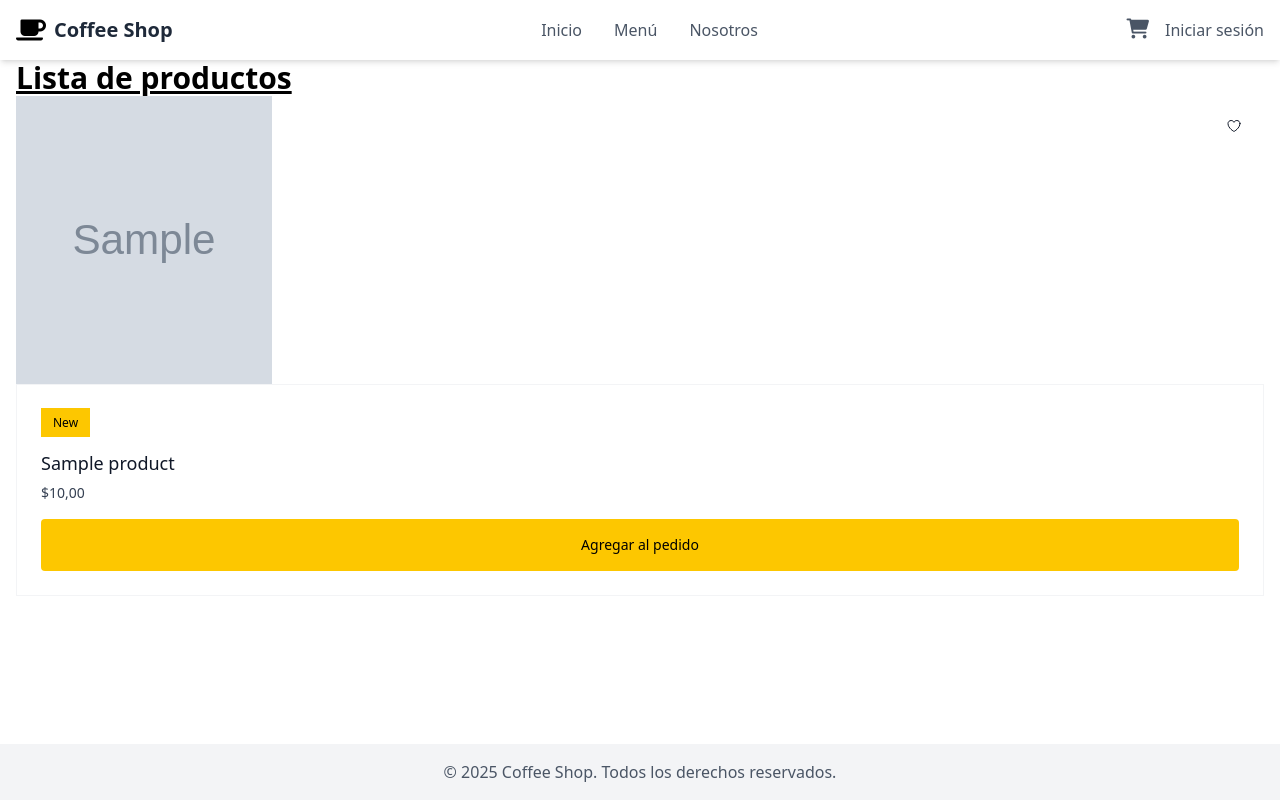
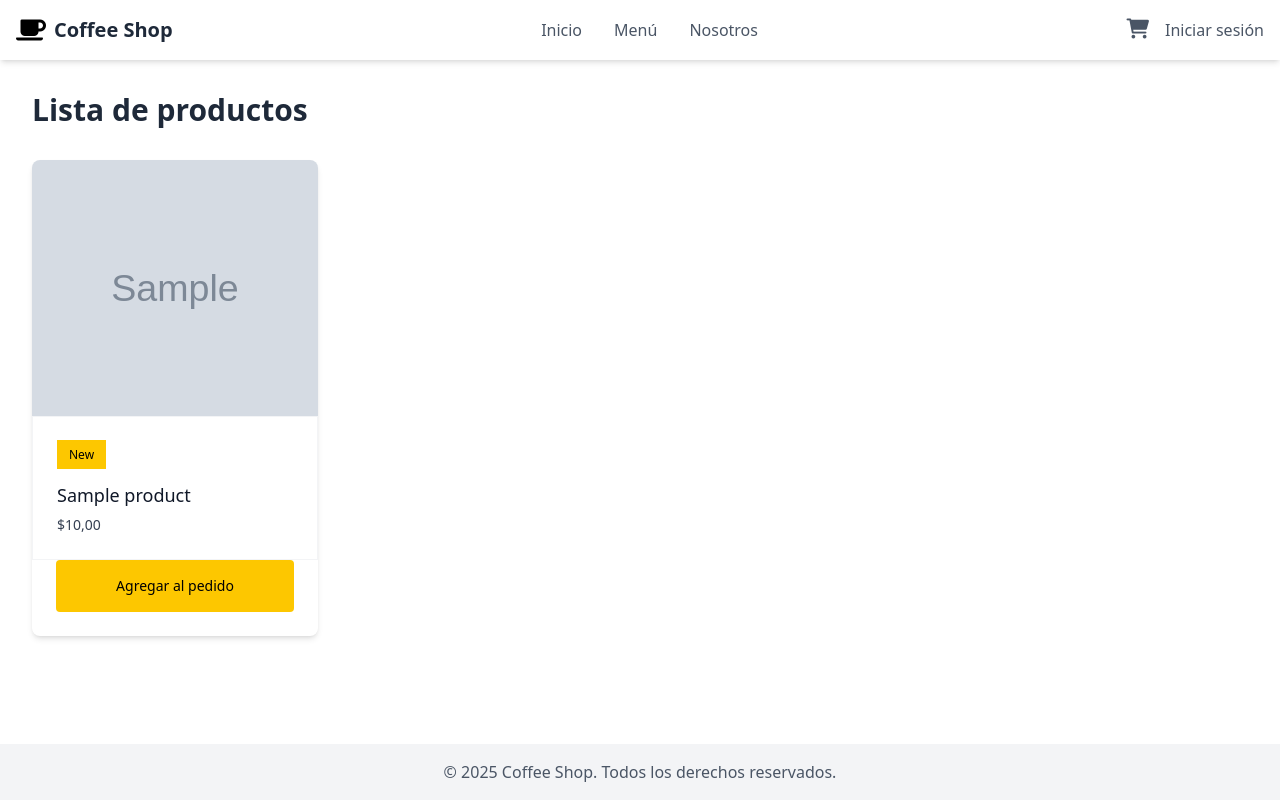
Before and after one commit to BrayanR14/coffee, a Django app: page /productos/ in a window 1280 px wide. Run offline with Django 4.2, Linux system fonts and the light colour scheme; tables that the repository leaves empty hold one stand-in row (values such as "Sample post"); grey boxes marked "Sample" are stand-in pictures; some libraries are stand-ins or nearby versions.

Commit message:
Add product image, update form actions, and enhance product listing layout
- Added a new product image (capuc.jpg).
- Updated the form action in add_product.html to redirect to 'list_product'.
- Changed image source from product.image.url to product.photo.url in detail_product.html.
- Refactored list_product.html to improve layout and presentation of product items, including a new grid structure and enhanced button styles.
- Updated login.html for better user experience with a centered form and registration link.

```diff
--- a/products/templates/products/add_product.html
+++ b/products/templates/products/add_product.html
@@ -1,5 +1,5 @@
 un form
-<form method="post" action="{% url 'add_product' %}">
+<form method="post" action="{% url 'list_product' %}">
     {% csrf_token %}
     {{ form.as_p }}
     <button type="submit">Guardar</button>
--- a/products/templates/products/list_product.html
+++ b/products/templates/products/list_product.html
@@ -1,60 +1,42 @@
 {% extends "base.html" %}
 
 {% block content %}
-
-<h1 class="text-3xl font-bold underline">
+<div class="container mx-auto px-4 py-8">
+    <h1 class="text-3xl font-bold text-gray-800 mb-8">
         Lista de productos
     </h1>
-<ul>
+
+    <div class="grid grid-cols-1 sm:grid-cols-2 md:grid-cols-3 lg:grid-cols-4 gap-6">
         {% for product in products %}
-
-    <a href="#" class="group relative block overflow-hidden">
-        <button
-          class="absolute end-4 top-4 z-10 rounded-full bg-white p-1.5 text-gray-900 transition hover:text-gray-900/75"
-        >
-          <span class="sr-only">Wishlist</span>
-
-          <svg
-            xmlns="http://www.w3.org/2000/svg"
-            fill="none"
-            viewBox="0 0 24 24"
-            stroke-width="1.5"
-            stroke="currentColor"
-            class="size-4"
-          >
-            <path
-              stroke-linecap="round"
-              stroke-linejoin="round"
-              d="M21 8.25c0-2.485-2.099-4.5-4.688-4.5-1.935 0-3.597 1.126-4.312 2.733-.715-1.607-2.377-2.733-4.313-2.733C5.1 3.75 3 5.765 3 8.25c0 7.22 9 12 9 12s9-4.78 9-12z"
-            />
-          </svg>
-        </button>
+        <div class="group relative block overflow-hidden rounded-lg shadow-md hover:shadow-xl transition-shadow duration-300">
+            <a href="{% url 'detail_product' product.pk %}" class="block">
                 {% if product.photo %}
                 <img
                     src="{{ product.photo.url }}"
                     alt="{{ product.name }}"
-          class="h-64 w-64 object-cover transition duration-500 group-hover:scale-105 sm:h-72"
+                    class="h-64 w-full object-cover transition duration-500 group-hover:scale-105"
                 />
                 {% endif %}
                 <div class="relative border border-gray-100 bg-white p-6">
-          <span class="bg-yellow-400 px-3 py-1.5 text-xs font-medium whitespace-nowrap"> New </span>
+                    <span class="bg-yellow-400 px-3 py-1.5 text-xs font-medium whitespace-nowrap">New</span>
 
                     <h3 class="mt-4 text-lg font-medium text-gray-900">{{ product.name }}</h3>
 
                     <p class="mt-1.5 text-sm text-gray-700">${{ product.price }}</p>
+                </div>
+            </a>
 
-          <form action="{% url "add_product" %}" method="post" class="mt-4">
+            <form action="{% url 'add_product' %}" method="post" class="p-6 pt-0">
                 {% csrf_token %}
                 <input type="hidden" name="product" value="{{ product.id }}">
                 <button
-              class="block w-full rounded-sm bg-yellow-400 p-4 text-sm font-medium transition hover:scale-105"
+                    class="block w-full rounded-sm bg-yellow-400 p-4 text-sm font-medium transition hover:scale-105 hover:bg-yellow-500"
                 >
                     Agregar al pedido
                 </button>
             </form>
         </div>
-      </a>
         {% endfor %}
-</ul>
-
+    </div>
+</div>
 {% endblock content %}
```
Also changed, not shown: products/templates/products/detail_product.html (+1 -10 lines), users/templates/users/login.html (+13 -6 lines), logos/capuc.jpg (added). Lines whose indentation alone changed are shown as unchanged.
